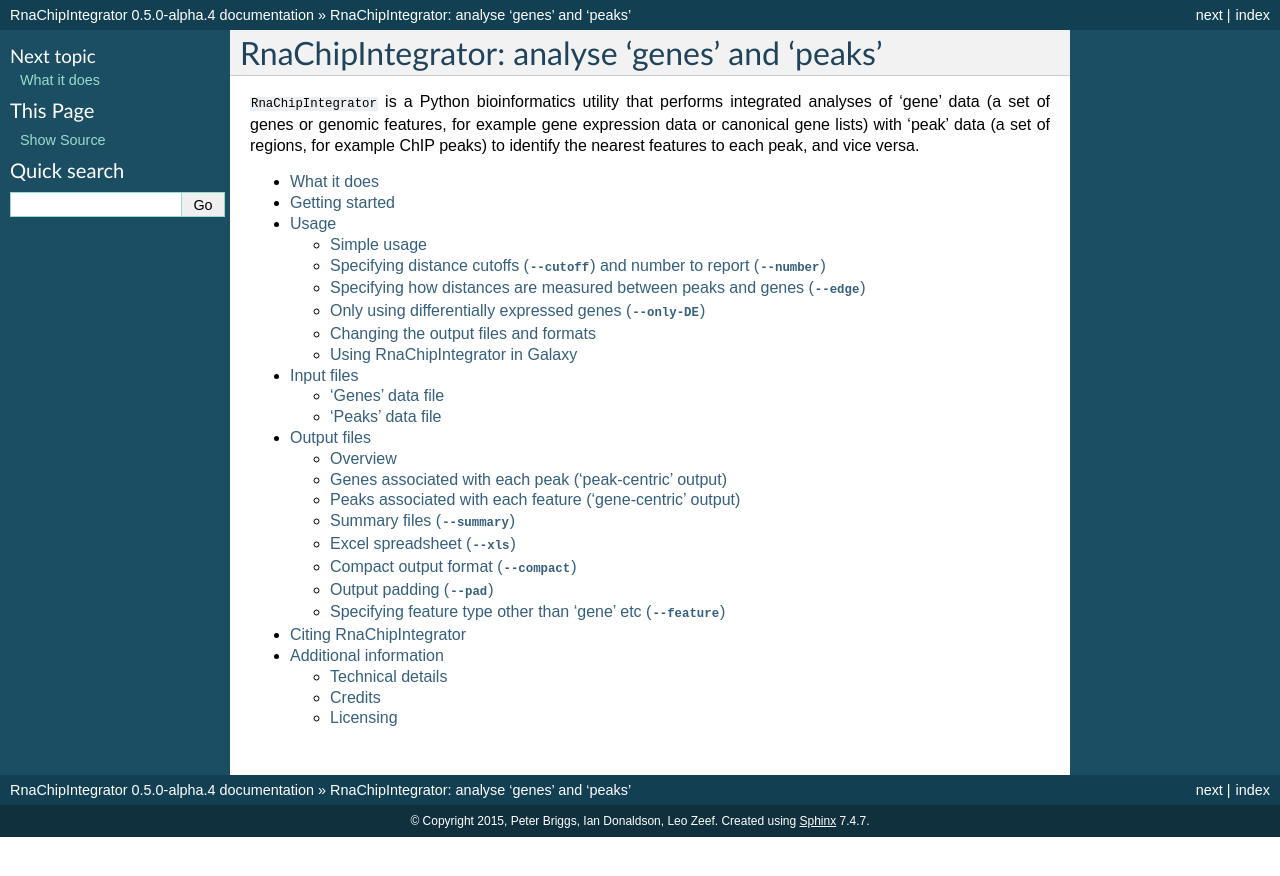
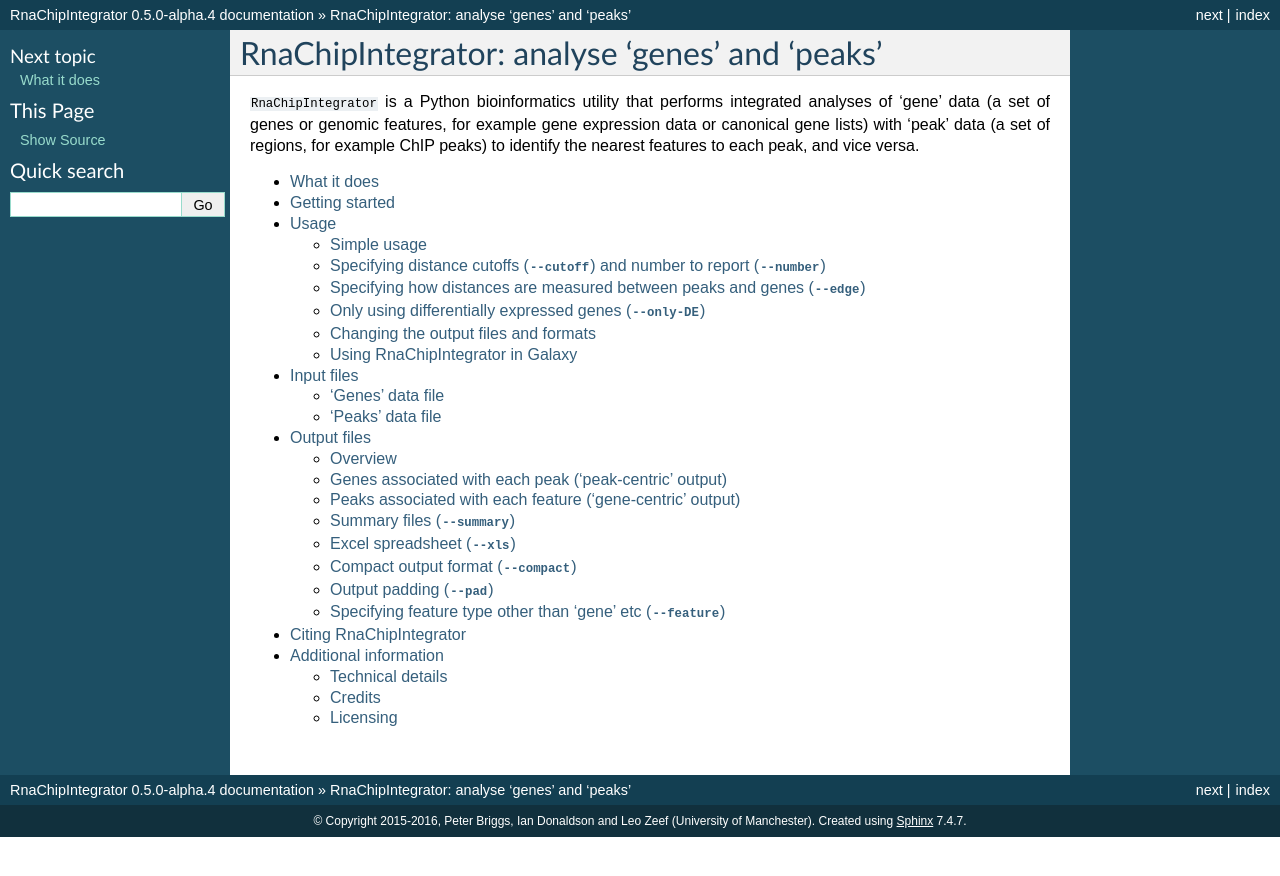
Before and after one commit to fls-bioinformatics-core/RnaChipIntegrator, a Sphinx documentation site: the page built from docs/index.rst, in a window 1280 px wide. Shown: the top 876 px of the page. Built offline with Sphinx 7.4.7, drawn with Linux system fonts in a browser that asks for light colours.

Commit message:
Update copyright notice in documentation.

```diff
--- a/docs/conf.py
+++ b/docs/conf.py
@@ -42,7 +42,7 @@
 
 # General information about the project.
 project = u'RnaChipIntegrator'
-copyright = u'2015, Peter Briggs, Ian Donaldson, Leo Zeef'
+copyright = u'2015-2016, Peter Briggs, Ian Donaldson and Leo Zeef (University of Manchester)'
 
 # The version info for the project you're documenting, acts as replacement for
 # |version| and |release|, also used in various other places throughout the
```
